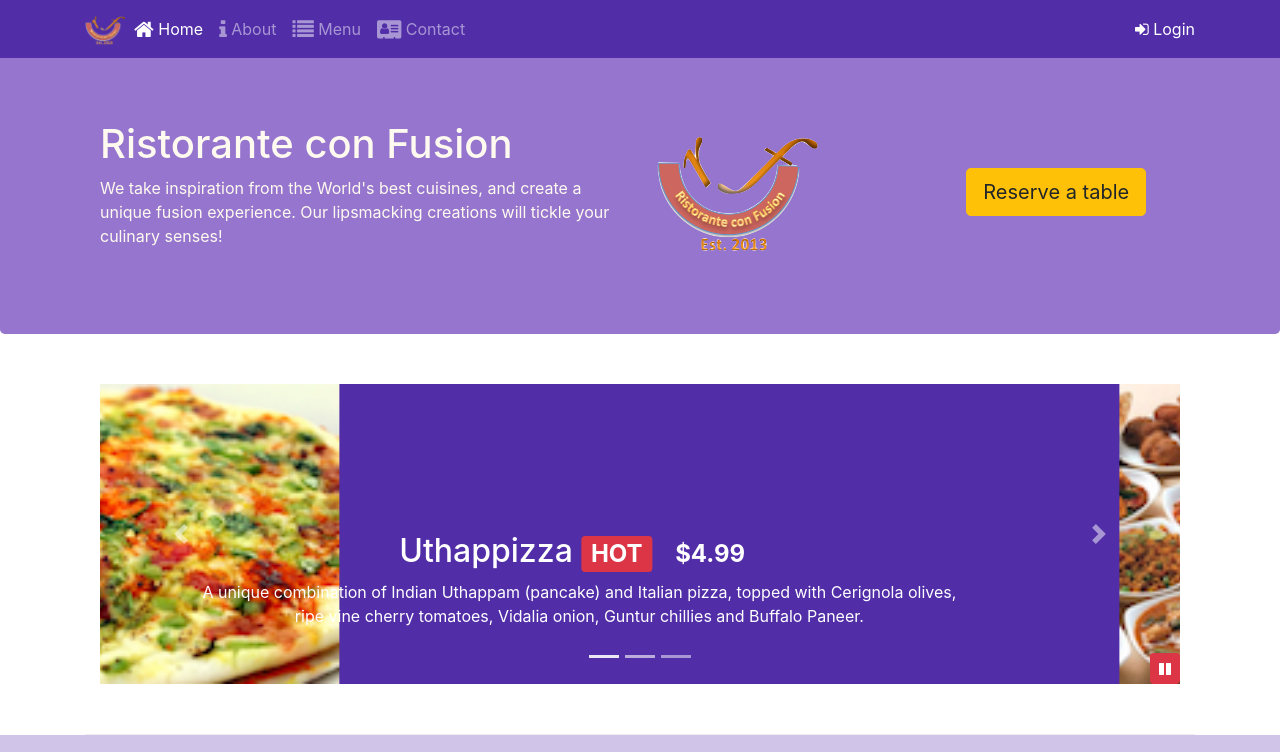
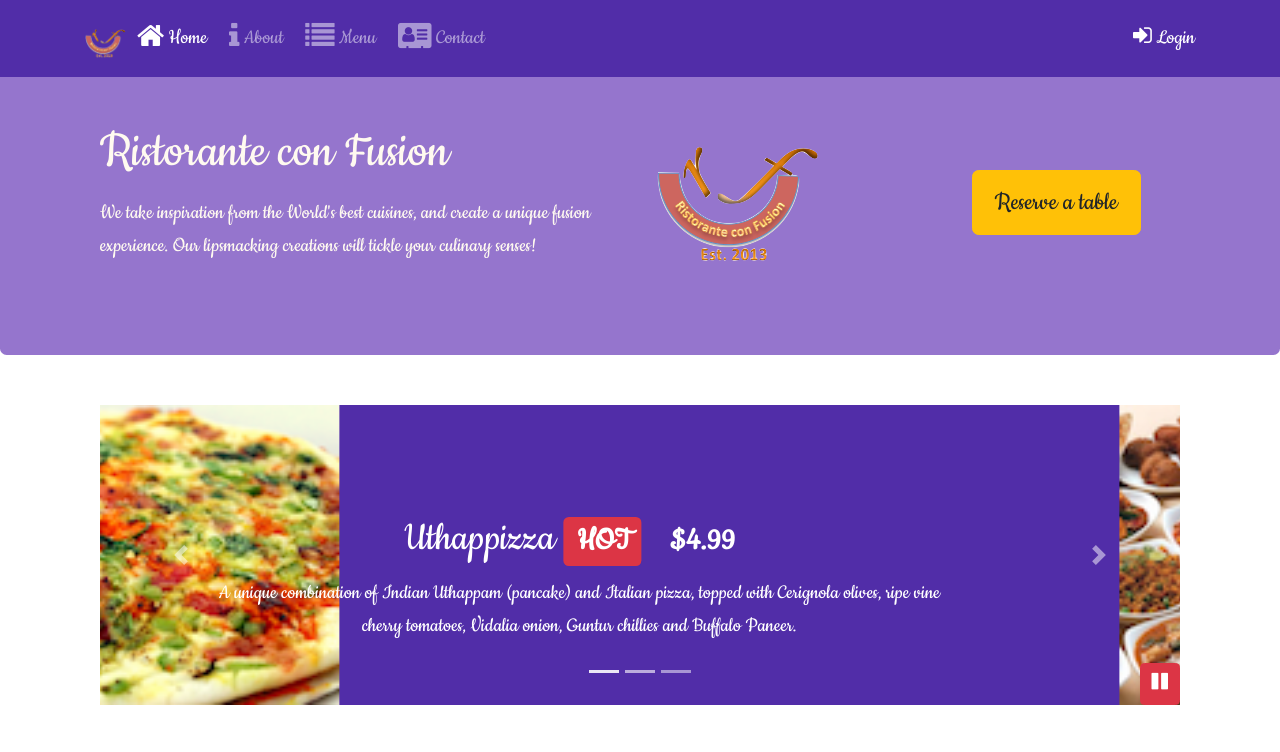
Before and after one commit to prachuryanath/git1, a website: page index.html in a window 1280 px wide. Shown: the top 752 px of the page. Drawn offline with nearby package versions, Linux system fonts and the light colour scheme.

Commit message:
font style

```diff
--- a/css/style.css
+++ b/css/style.css
@@ -1,3 +1,7 @@
+*{
+  font-family: 'Cookie', cursive;
+  font-size: 22px;
+}
 .row-header {
   margin: 0px auto;
   padding: 0px 0px; }
--- a/index.html
+++ b/index.html
@@ -13,6 +13,7 @@
         <link rel="stylesheet" href="node_modules/font-awesome/css/font-awesome.min.css">
         <link rel="stylesheet" href="node_modules/bootstrap-social/bootstrap-social.css">
         <link href="css/style.css" rel="stylesheet">
+        <link href="https://fonts.googleapis.com/css2?family=Cookie&display=swap" rel="stylesheet">
     </head>
 
 <body>
```
Also changed, not shown: aboutus.html (+1 -0 lines), contactus.html (+1 -0 lines).
